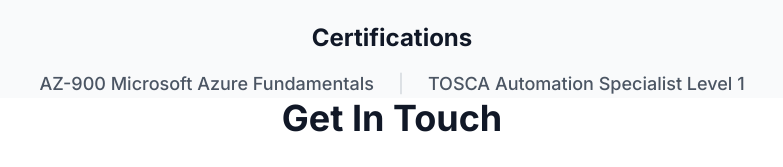
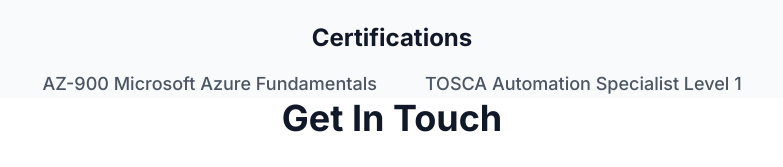
Before and after one commit to annmariyagit/annmariyagit, a plain HTML site: page index.html in a window 1280 px wide. Shown: the part 2705-2872 px from the top of the page, 248-1031 px from the left. Drawn offline with nearby package versions, Linux system fonts and the light colour scheme.

Commit message:
Update index.html

```diff
--- a/index.html
+++ b/index.html
@@ -258,7 +258,7 @@
                     <h3 class="text-2xl font-bold text-gray-900 mb-4">Certifications</h3>
                     <div class="inline-flex flex-col md:flex-row items-center justify-center space-y-2 md:space-y-0 md:space-x-6 text-lg text-gray-600">
                         <p class="font-medium">AZ-900 Microsoft Azure Fundamentals </p>
-                        <span class="hidden md:inline text-gray-300">|</span>
+                        <span class="hidden md:inline text-gray-300"></span>
                         <p class="font-medium">TOSCA Automation Specialist Level 1 </p>
                     </div>
                 </div>
```
